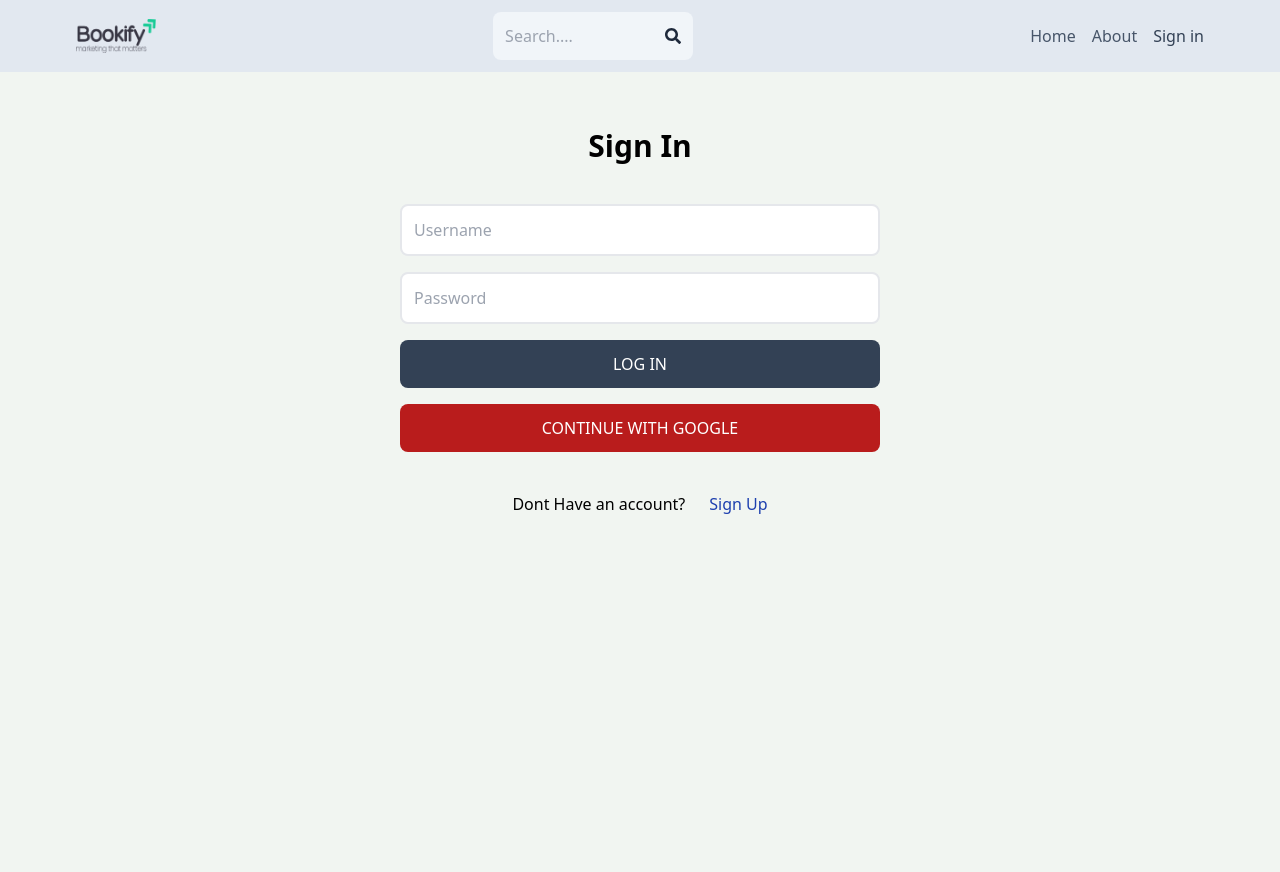
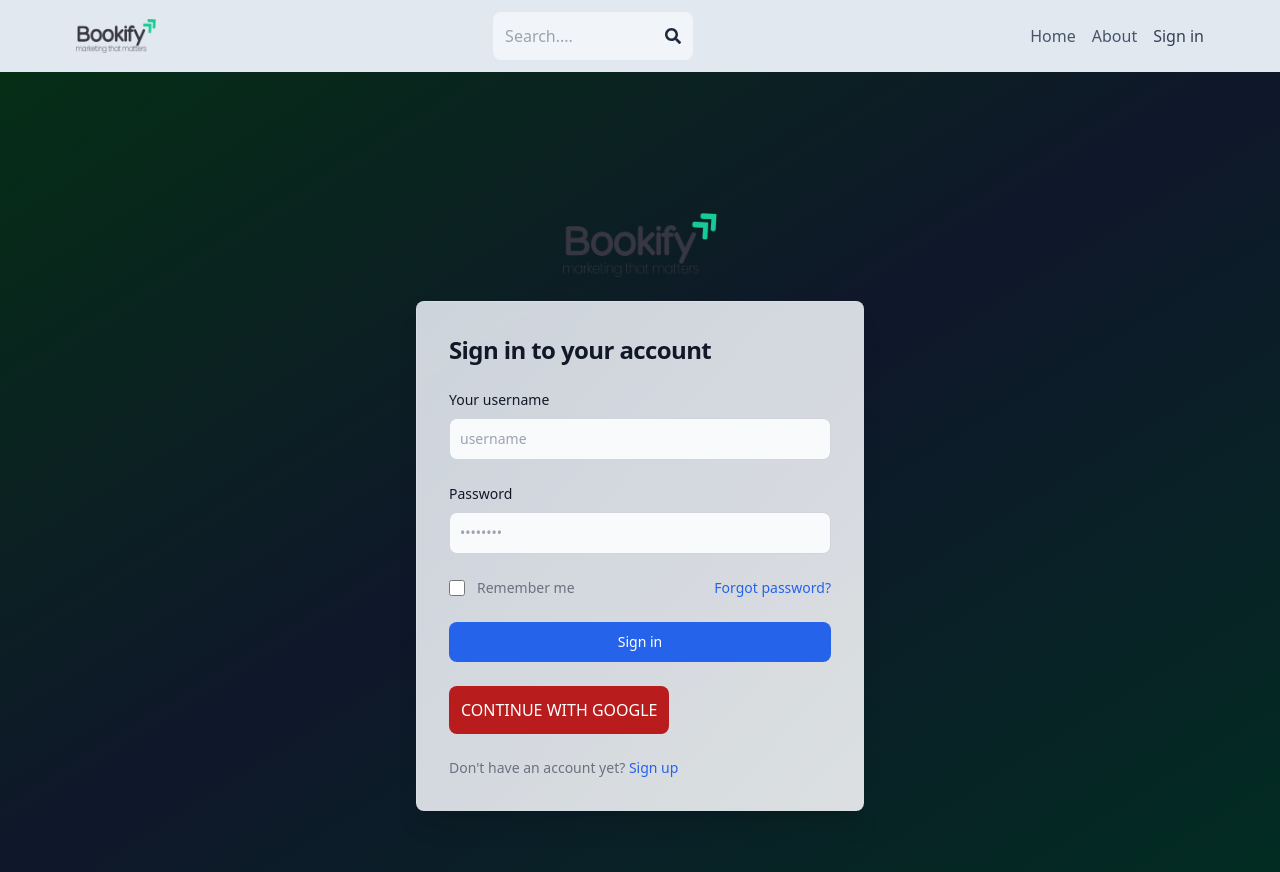
Before and after one commit to AtheequeFurkhan/Bookify, a React (Vite) app in the folder client/: page /sign-in in a window 1280 px wide. Before the commit the page ends 800 px from the top, so only its background shows below. Built offline with nearby package versions, Linux system fonts and the light colour scheme; no server answers.

Commit message:
updated the ui of signin page

```diff
--- a/client/package.json
+++ b/client/package.json
@@ -11,6 +11,7 @@
   },
   "dependencies": {
     "@radix-ui/react-slot": "^1.1.1",
+    "@radix-ui/themes": "^3.1.6",
     "@reduxjs/toolkit": "^2.5.0",
     "@shadcn/ui": "^0.0.4",
     "class-variance-authority": "^0.7.1",
--- a/client/src/App.jsx
+++ b/client/src/App.jsx
@@ -6,6 +6,7 @@ import About from './pages/About';
 import Profile from './pages/Profile';
 import Header from './components/Header';
 import PrivateRoute from './components/PrivateRoute';
+
 
 
 
--- a/client/src/index.css
+++ b/client/src/index.css
@@ -1,6 +1,7 @@
 @tailwind base;
 @tailwind components;
 @tailwind utilities;
+
 
 
 body{
--- a/client/src/pages/SignIn.jsx
+++ b/client/src/pages/SignIn.jsx
@@ -48,45 +48,102 @@ export default function SignIn() {
   };
 
   return (
-    <div className='p-4 max-w-lg ms-auto me-auto'>
+<section className="min-h-screen bg-gradient-to-br from-green-950 via-slate-900 to-emerald-950">
+<div className="flex flex-col items-center justify-center px-6 py-8 mx-auto h-screen lg:py-0">
+        <Link to="/" className="flex items-center mb-6 text-2xl font-semibold text-gray-900 dark:text-white">
+          <img className="mt-20 h-16 justify-center" src="/bookify-2.png" alt="logo" />
 
-      <h1 className='text-3xl font-bold text-center mt-10 '>
-        Sign In
+        </Link>
+
+        <div className="w-full bg-gradient-to-br from-slate-200/90 to-gray-100/90 backdrop-blur-sm rounded-lg shadow-xl border border-slate-200/30 md:mt-0 sm:max-w-md xl:p-0 dark:bg-gradient-to-br dark:from-slate-800/80 dark:to-gray-700/80 dark:border-slate-700/30">               <div className="p-6 space-y-4 md:space-y-6 sm:p-8">
+            <h1 className="text-xl font-bold leading-tight tracking-tight text-gray-900 md:text-2xl dark:text-white">
+              Sign in to your account
             </h1>
-      <form onSubmit = {handleSubmit} className= 'flex flex-col gap-4 my-10'>
-        <input type="text" placeholder="Username" className='p-3 rounded-lg border-2' id="username" onChange = {handleChange}/>
-        {/* <input type="email" placeholder="Email" className='p-3 rounded-lg border-2' id="email" onChange = {handleChange}/> */}
-        <input type="password" placeholder="Password" className='p-3 rounded-lg border-2' id="password" onChange={handleChange} />
+
+            <form onSubmit={handleSubmit} className="space-y-4 md:space-y-6">
+              <div>
+                <label htmlFor="username" className="block mb-2 text-sm font-medium text-gray-900 dark:text-white">
+                  Your username
+                </label>
+                <input
+                  type="text"
+                  id="username"
+                  onChange={handleChange}
+                  className="bg-gray-50 border border-gray-300 text-gray-900 sm:text-sm rounded-lg focus:ring-blue-600 focus:border-blue-600 block w-full p-2.5 dark:bg-gray-700 dark:border-gray-600 dark:placeholder-gray-400 dark:text-white"
+                  placeholder="username"
+                  required
+                />
+              </div>
+
+              <div>
+                <label htmlFor="password" className="block mb-2 text-sm font-medium text-gray-900 dark:text-white">
+                  Password
+                </label>
+                <input
+                  type="password"
+                  id="password"
+                  onChange={handleChange}
+                  className="bg-gray-50 border border-gray-300 text-gray-900 sm:text-sm rounded-lg focus:ring-blue-600 focus:border-blue-600 block w-full p-2.5 dark:bg-gray-700 dark:border-gray-600 dark:placeholder-gray-400 dark:text-white"
+                  placeholder="••••••••"
+                  required
+                />
+              </div>
+
+              <div className="flex items-center justify-between">
+                <div className="flex items-start">
+                  <div className="flex items-center h-5">
+                    <input
+                      id="remember"
+                      aria-describedby="remember"
+                      type="checkbox"
+                      className="w-4 h-4 border border-gray-300 rounded bg-gray-50 focus:ring-3 focus:ring-blue-300 dark:bg-gray-700 dark:border-gray-600 dark:focus:ring-blue-600 dark:ring-offset-gray-800"
+                    />
+                  </div>
+                  <div className="ml-3 text-sm">
+                    <label htmlFor="remember" className="text-gray-500 dark:text-gray-300">Remember me</label>
+                  </div>
+                </div>
+                <Link to="/forgot-password" className="text-sm font-medium text-blue-600 hover:underline dark:text-blue-500">
+                  Forgot password?
+                </Link>
+              </div>
+
               <button
+                type="submit"
                 disabled={loading}
-        className='bg-slate-700 text-white p-3 rounded-lg uppercase hover:opacity-90 disabled:opacity-80 flex items-center justify-center'
+                className="w-full text-white bg-blue-600 hover:bg-blue-700 focus:ring-4 focus:outline-none focus:ring-blue-300 font-medium rounded-lg text-sm px-5 py-2.5 text-center dark:bg-blue-600 dark:hover:bg-blue-700 dark:focus:ring-blue-800"
               >
                 {loading ? (
-          <>
+                  <div className="flex items-center justify-center">
                     <svg className="animate-spin h-5 w-5 mr-3" viewBox="0 0 24 24">
-              <circle cx="12" cy="12" r="10" stroke="currentColor" strokeWidth="4" fill="none" />
-              <path d="M4 12a8 8 0 018-8" stroke="currentColor" strokeWidth="4" strokeLinecap="round" />
+                      <circle className="opacity-25" cx="12" cy="12" r="10" stroke="currentColor" strokeWidth="4"/>
+                      <path className="opacity-75" fill="currentColor" d="M4 12a8 8 0 018-8V0C5.373 0 0 5.373 0 12h4zm2 5.291A7.962 7.962 0 014 12H0c0 3.042 1.135 5.824 3 7.938l3-2.647z"/>
                     </svg>
-            Loading...
-          </>
-        ) : (
-          'Log In'
+                    Signing in...
+                  </div>
+                ) : 'Sign in'}
+              </button>
+
+              <div className="my-4">
+                <OAuth />
+              </div>
+
+              <p className="text-sm font-light text-gray-500 dark:text-gray-400">
+                Don't have an account yet?{' '}
+                <Link to="/sign-up" className="font-medium text-blue-600 hover:underline dark:text-blue-500">
+                  Sign up
+                </Link>
+              </p>
+            </form>
+
+            {error && (
+              <div className="p-4 mt-4 text-sm text-red-800 rounded-lg bg-red-50 dark:bg-gray-800 dark:text-red-400" role="alert">
+                {error}
+              </div>
             )}
-      </button>
-      <OAuth />
-      </form>
-      <div className='flex gap-6 justify-center '>
-        <p>
-          Dont Have an account?
-        </p>
-        <Link to={"/sign-up"} className='text-slate-700 hover:underline'>
-          <span className="text-blue-800">
-          Sign Up
-          </span>
-        </Link>
           </div>
-      {error && <p className='text-red-500 text-center mt-4'>{error}</p>}
-
         </div>
-  )
+      </div>
+    </section>
+  );
 }
```
Also changed, not shown: 1 other file (tests, documents, lock files or other folders). Lines whose indentation alone changed are shown as unchanged.
